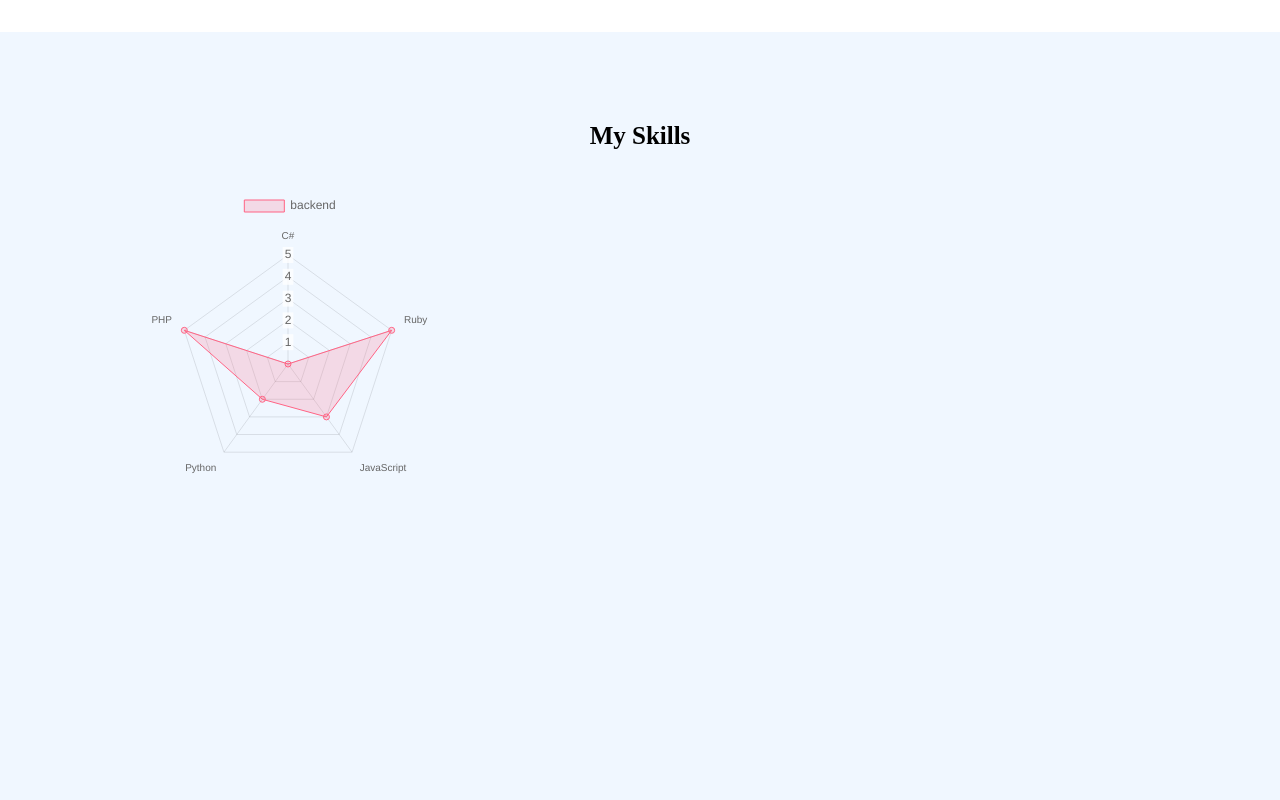
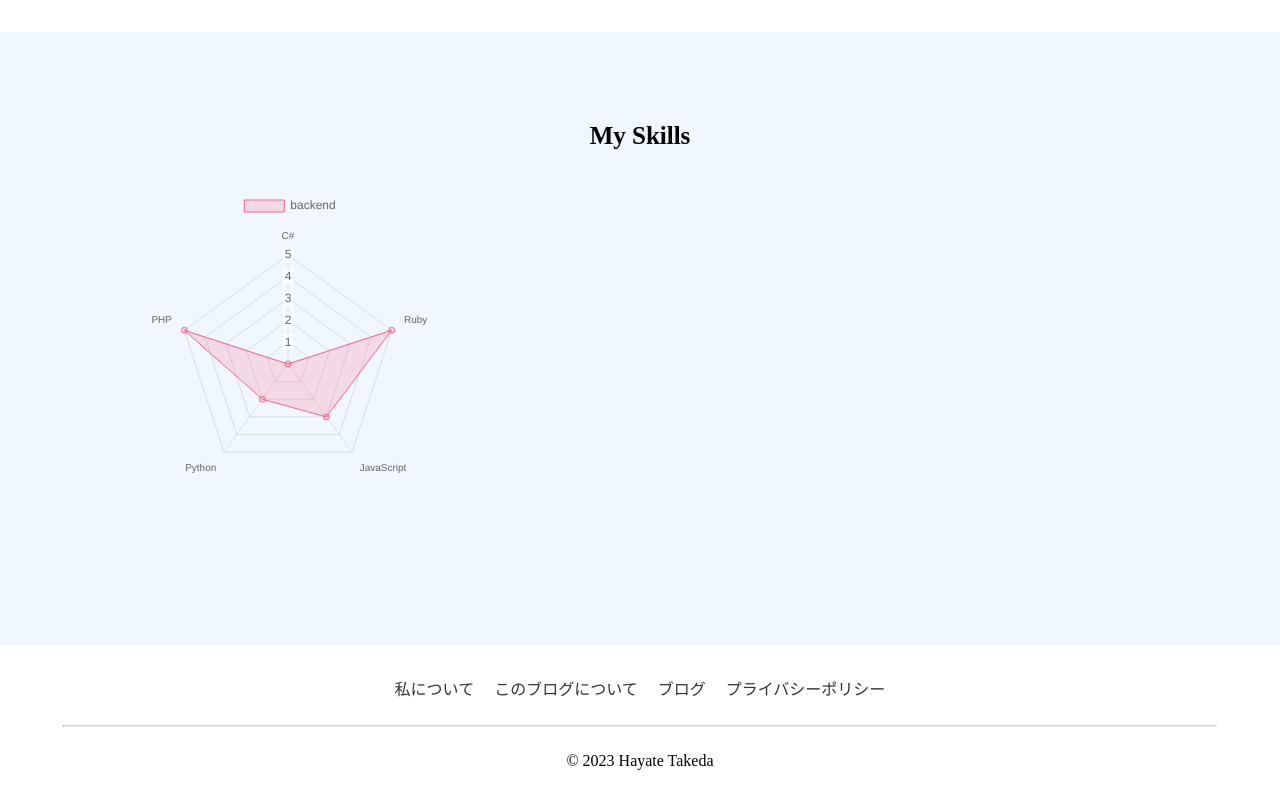
Before and after one commit to HaYat3X/laravel-vue-blog-app, a Next.js app in the folder client/: page /aboutme in a window 1280 px wide. Shown: the part 1453-2253 px from the top of the page. Before the commit the page ends 2033 px from the top, so only its background shows below. Built offline with nearby package versions, Linux system fonts and the light colour scheme.

Commit message:
footer作成

```diff
--- a/client/src/app/layout.css
+++ /dev/null
@@ -1,8 +0,0 @@
-* {
-    margin: 0;
-    padding: 0;
-}
-
-body {
-    background-color: #f0f7ff;
-}
--- /dev/null
+++ b/client/src/app/layout.scss
@@ -0,0 +1,17 @@
+* {
+    margin: 0;
+    padding: 0;
+}
+
+html {
+    min-height: 100%;
+    position: relative;
+}
+
+body {
+    background-color: #f0f7ff;
+    main {
+        margin-top: 60px;
+        margin-bottom: 220px;
+    }
+}
--- a/client/src/app/layout.tsx
+++ b/client/src/app/layout.tsx
@@ -1,5 +1,6 @@
-import './layout.css'
+import './layout.scss'
 import Header from '@/components/base/Header/Header'
+import Footer from '@/components/base/Footer/Footer'
 
 export const metadata = {
   title: 'Next.js',
@@ -15,7 +16,10 @@ export default function Layout({
     <html lang="ja">
       <body>
         <Header />
-        {children}
+        <main>
+          {children}
+        </main>
+        <Footer />
       </body>
     </html>
   )
--- /dev/null
+++ b/client/src/components/base/Footer/Footer.scss
@@ -0,0 +1,29 @@
+footer {
+    background-color: #FFFFFF;
+    position: absolute;
+    bottom: 0;
+    left: 0;
+    width: 100%;
+    ul {
+        padding-top: 30px;
+        display: flex;
+        gap: 20px;
+        justify-content: center;
+        li {
+            list-style: none;
+            a {
+                color: #333333;
+                text-decoration: none;
+            }
+        }
+    }
+    p {
+        padding-bottom: 30px;
+        text-align: center;
+    }
+    hr {
+        border-top: 0.5px solid #cad4dc;
+        width: 90%;
+        margin: 25px auto;
+    }
+}
--- /dev/null
+++ b/client/src/components/base/Footer/Footer.tsx
@@ -0,0 +1,37 @@
+import './Footer.scss'
+
+export default function Footer() {
+  return (
+    <footer>
+      <ul>
+        <li>
+          <a href="#">
+            私について
+          </a>
+        </li>
+
+        <li>
+          <a href="#">
+            このブログについて
+          </a>
+        </li>
+
+        <li>
+          <a href="#">
+            ブログ
+          </a>
+        </li>
+
+        <li>
+          <a href="#">
+            プライバシーポリシー
+          </a>
+        </li>
+      </ul>
+      <hr />
+      <p>
+        &copy; 2023 Hayate Takeda
+      </p>
+    </footer>
+  )
+}
--- a/client/src/components/page/AboutMe/AboutMe.scss
+++ b/client/src/components/page/AboutMe/AboutMe.scss
@@ -1,5 +1,4 @@
 .about-me-area {
-    margin-top: 60px;
     .banner-area {
         padding: 160px 0;
         .banner-container {
```
